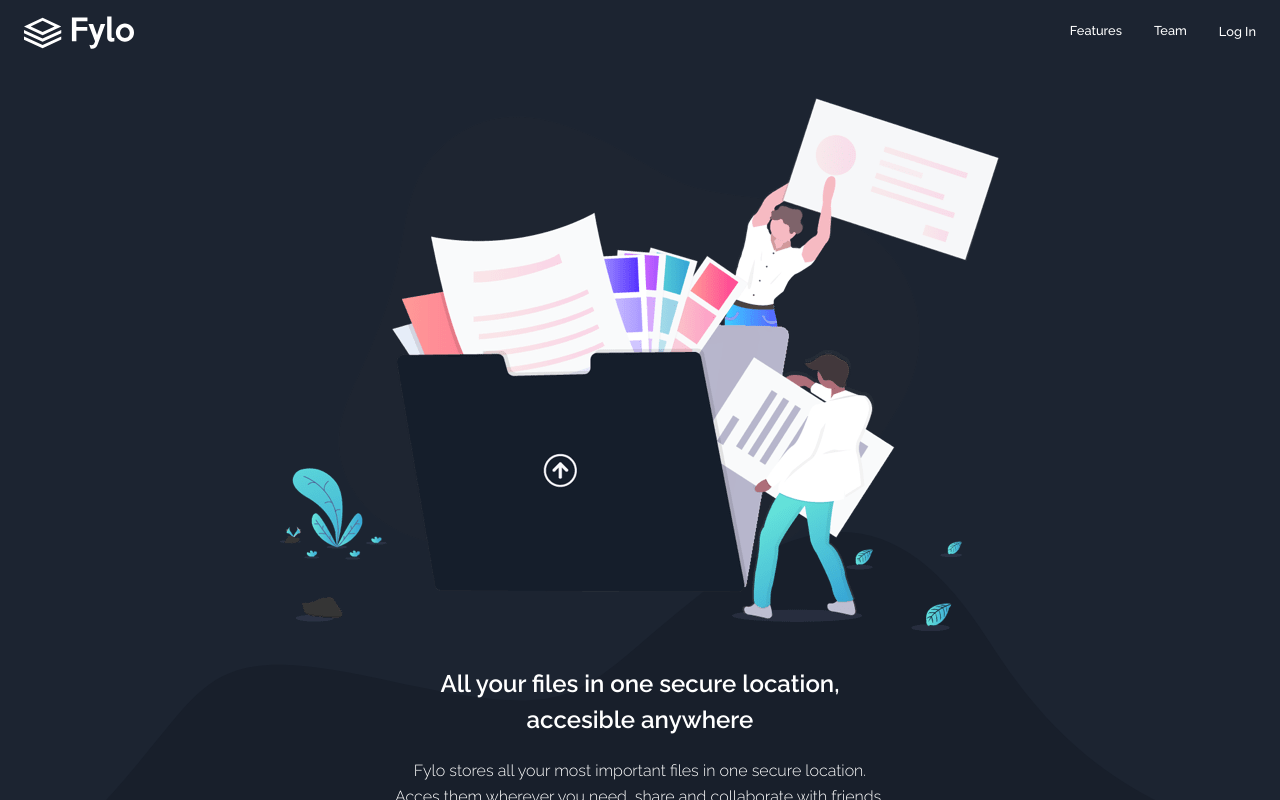
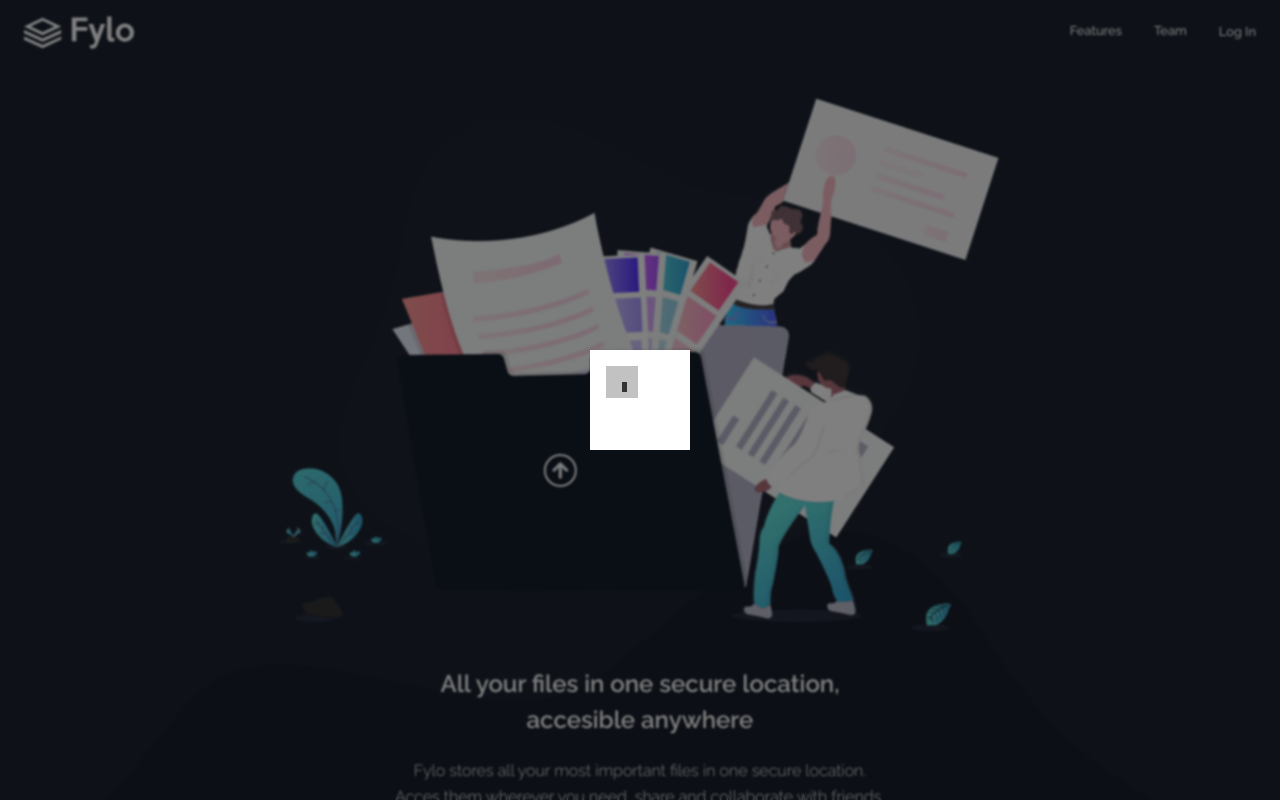
Before and after one commit to Andreszd/app-scribd, a React (Create React App) app: page / in a window 1280 px wide. Both pictures are taken after a click on the button "Log In". Shown: the top 800 px of the page. Built offline with nearby package versions, Linux system fonts and the light colour scheme.

Commit message:
begin modal layout

```diff
--- a/public/index.html
+++ b/public/index.html
@@ -31,8 +31,8 @@
   </head>
   <body>
     <noscript>You need to enable JavaScript to run this app.</noscript>
+    <div id="modal"></div>
     <div id="root"></div>
-    <div id="modal"></div>
     <!--
       This HTML file is a template.
       If you open it directly in the browser, you will see an empty page.
--- a/src/components/Header/index.js
+++ b/src/components/Header/index.js
@@ -1,13 +1,16 @@
+import useModal from "../../hooks/useModal";
 import Button from "../Button";
 import ListLinks from "../ListLinks";
 import Logo from "../Logo";
 
 import './style.scss'
 export default function Header(){
+    const  {setShowModal, RenderModal} = useModal()
     const handlerClick = evt =>{
-        console.log('clicked')
+        setShowModal(true)
     }
     return(
+        <>
         <header className="header">
             <Logo/>
            <nav className="nav">
@@ -18,5 +21,7 @@ export default function Header(){
                />
             </nav>
         </header>
+        <RenderModal/>
+        </>
     )
 }
--- a/src/components/Modal/index.js
+++ b/src/components/Modal/index.js
@@ -1,13 +1,24 @@
 import ReactDOM from 'react-dom'
+import './style.scss'
+export function ModalLayout({setShowModal}){
 
-export function ModalLayout(){
+    const handleClose = evt =>{
+        setShowModal(false)
+    }
+
     return(
-        <div className="modal">
-            hi world
+        <div className="modal-container">
+            <div className="modal">
+                <button onClick={handleClose} className="modal__btn-closed"></button>
+            </div>
         </div>
     )
 }
-export default function Modal(){
-    return  ReactDOM.createPortal()
+export default function Modal({children, setShowModal}){
+    return  ReactDOM.createPortal(
+        <ModalLayout setShowModal={setShowModal}>
+            {children}
+        </ModalLayout>
+        , document.getElementById('modal'))
 
 }
--- a/src/components/Modal/style.scss
+++ b/src/components/Modal/style.scss
@@ -1,5 +1,35 @@
 .modal{
-    width: 300px;
-    height: 300px;
     background-color: #fff;
+    width: 100px;
+    height: 100px;
+    padding: 1rem;
+    &__btn-closed{
+        display: block;
+        position: relative;
+        padding: 1rem;
+        border: none;
+        background-color: #c2c2c2;
+        &::after{
+            content: '';
+            display: block;
+            width: 5px;
+            height: 10px;
+            background-color: #333;
+            position: absolute;
+        }
+    }
 }
+.modal-container{
+    position: fixed;
+    top: 0;
+    left: 0;
+    width: 100%;
+    height: 100vh;
+    z-index: 1000;
+    display: flex;
+    justify-content: center;
+    flex-direction: column;
+    align-items: center;
+    background-color: rgba(0,0,0,.5);
+    backdrop-filter: blur(1px);
+}
--- /dev/null
+++ b/src/hooks/useModal.js
@@ -0,0 +1,17 @@
+import React, { useState } from 'react';
+import Modal from '../components/Modal';
+
+export default function useModal(){
+    const [showModal, setShowModal] = useState(false)
+
+    const RenderModal =({children})=>{
+        return (
+            showModal ?
+            <Modal setShowModal={setShowModal}>
+                {children}
+            </Modal>
+            : null
+        )
+    }
+    return {RenderModal, setShowModal}
+}
```
Also changed, not shown: 1 other file (tests, documents, lock files or other folders).
